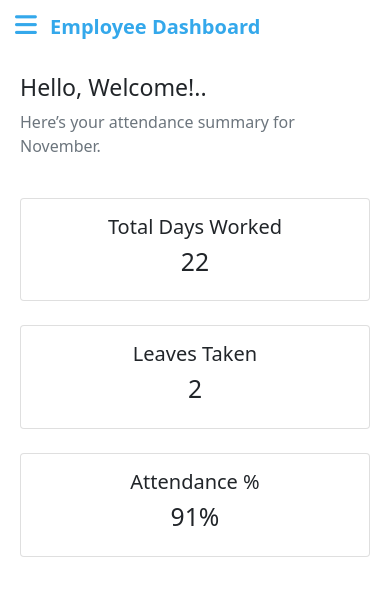
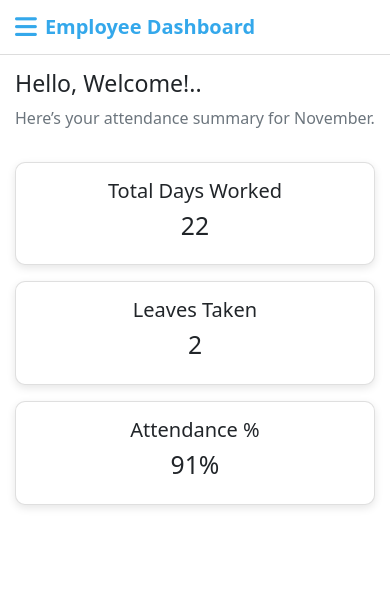
Before and after one commit to SameeraAbdul/attendance_tracker, a plain HTML site: page employee_dashboard.html in a window 390 px wide. Drawn offline with nearby package versions, Linux system fonts and the light colour scheme.

Commit message:
updated2

```diff
--- a/employee_dashboard.html
+++ b/employee_dashboard.html
@@ -6,6 +6,7 @@
   <link href="https://cdn.jsdelivr.net/npm/bootstrap@5.0.2/dist/css/bootstrap.min.css" rel="stylesheet">
   <link rel="stylesheet" href="https://cdnjs.cloudflare.com/ajax/libs/font-awesome/6.5.0/css/all.min.css">
   <style>
+    /* SIDEBAR */
     .sidebar {
       width: 250px;
       height: 100vh;
@@ -35,26 +36,43 @@
     .sidebar a:hover {
       background: rgba(255,255,255,0.1);
     }
+
+    /* CONTENT */
     .content {
       margin-left: 250px;
       padding: 30px;
+      transition: 0.3s;
     }
+
+    /* MOBILE HEADER */
     .mobile-header {
       display: none;
       background: white;
       color: #34a8eb;
       padding: 12px 15px;
       font-size: 20px;
+      border-bottom: 1px solid #ddd;
+      position: sticky;
+      top: 0;
+      z-index: 998;
     }
 
     .menu-icon {
       font-size: 25px;
       cursor: pointer;
     }
+
+    /* CARDS */
+    .card {
+      border-radius: 10px;
+      box-shadow: 0 3px 8px rgba(0,0,0,0.1);
+    }
+
+    /* RESPONSIVE */
     @media (max-width: 991px) {
-
       .mobile-header {
-    display: block;
+        display: flex;
+        align-items: center;
       }
 
       .sidebar {
@@ -68,13 +86,14 @@
 
       .content {
         margin-left: 0;
-    padding: 20px;
+        padding: 15px;
       }
     }
   </style>
 </head>
 <body>
-<!-- Hamburger  -->
+
+<!-- MOBILE HEADER / HAMBURGER -->
 <div class="mobile-header d-lg-none">
   <i class="fas fa-bars menu-icon" onclick="toggleMenu()"></i>
   <span class="ms-2 fw-bold">Employee Dashboard</span>
@@ -95,30 +114,28 @@
   <h3>Hello, Welcome!..</h3>
   <p class="text-muted">Here’s your attendance summary for November.</p>
 
-  <div class="row g-4 mt-3">
-    <div class="col-md-4">
+  <div class="row g-3 mt-3">
+    <div class="col-12 col-md-4">
       <div class="card p-3 text-center">
         <h5>Total Days Worked</h5>
         <h2>22</h2>
       </div>
     </div>
 
-    <div class="col-md-4">
+    <div class="col-12 col-md-4">
       <div class="card p-3 text-center">
         <h5>Leaves Taken</h5>
         <h2>2</h2>
       </div>
     </div>
 
-    <div class="col-md-4">
+    <div class="col-12 col-md-4">
       <div class="card p-3 text-center">
         <h5>Attendance %</h5>
         <h2>91%</h2>
       </div>
     </div>
   </div>
-</div>
-
 <script>
 function toggleMenu() {
   document.getElementById("sidebar").classList.toggle("open");
```
Lines whose indentation alone changed are shown as unchanged.
